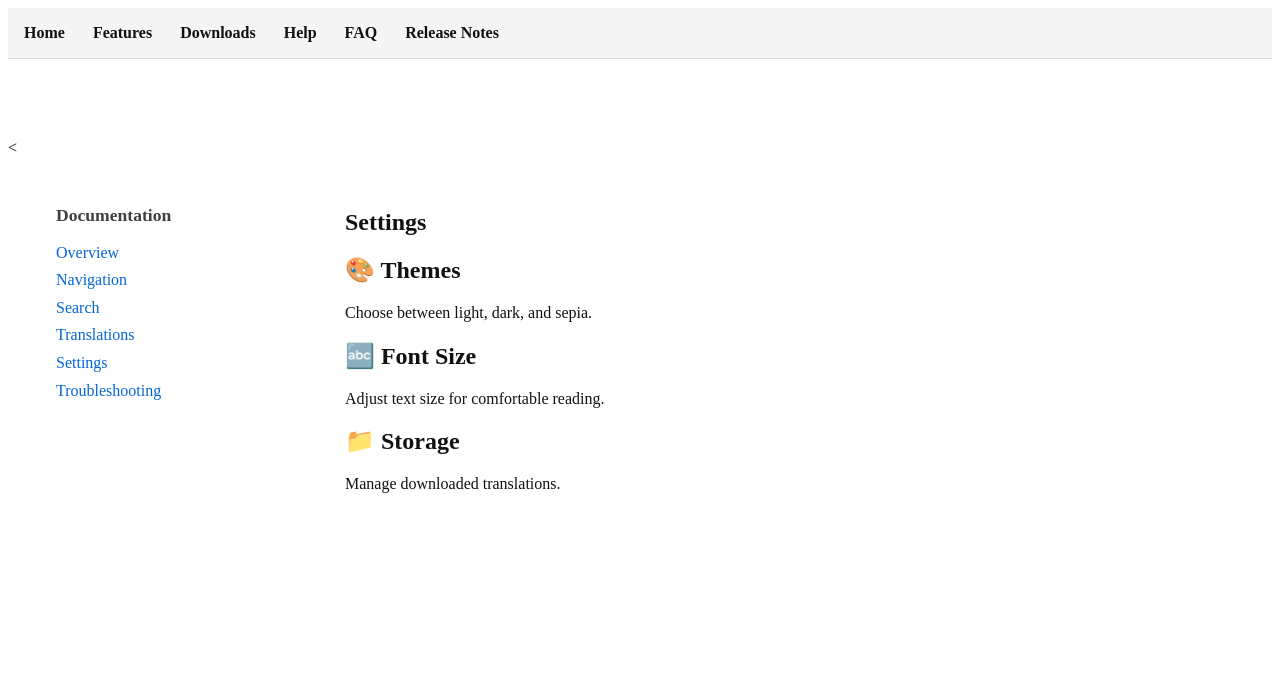
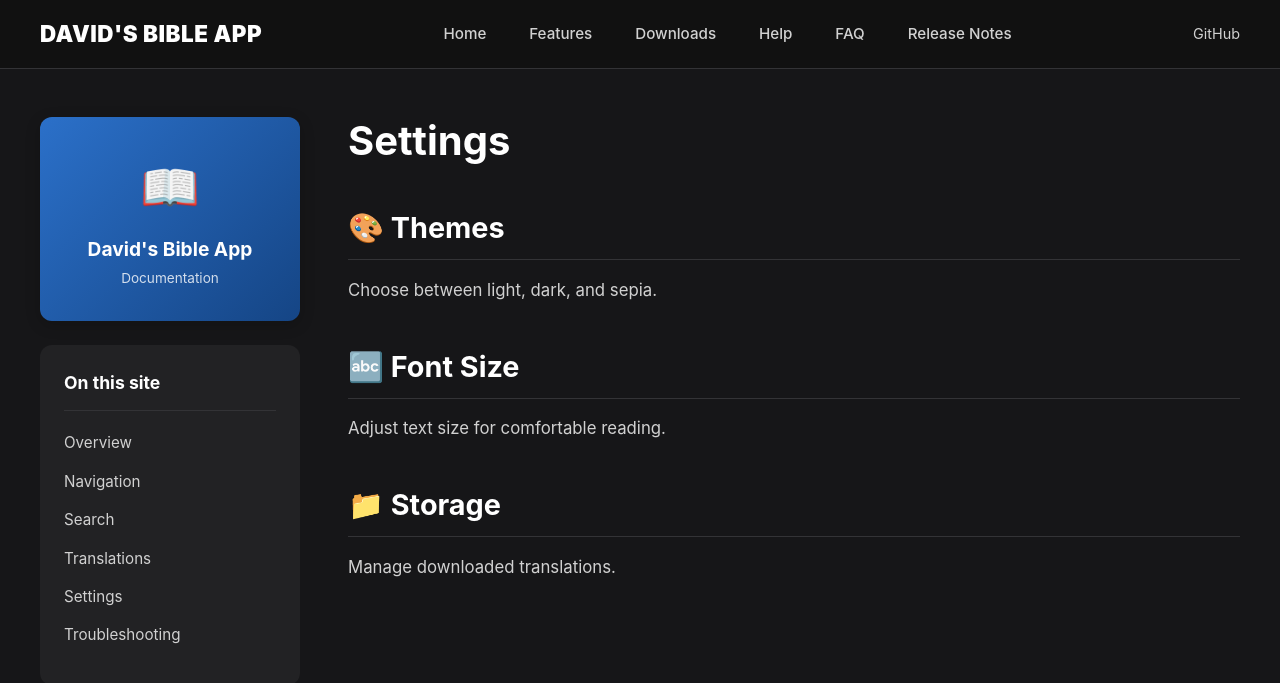
Before and after one commit to Davids-Bible-App/DavidsBibleApp.github, a Jekyll site: the page built from docs/help/settings.md, in a window 1280 px wide. Shown: the top 683 px of the page. Built offline with Jekyll 4.4.1, drawn with Linux system fonts in a browser that asks for light colours.

Commit message:
better take

```diff
--- a/docs/_config.yml
+++ b/docs/_config.yml
@@ -1,17 +1,14 @@
-theme: jekyll-theme-cayman
-
 title: "David’s Bible App"
 description: "A clean, fast, offline Bible study tool — free for everyone."
 show_downloads: false
 
-# Load custom CSS
+# Remove or comment out the 'theme: jekyll-theme-cayman' line
+# so we can use our own custom layout from scratch.
+
 sass:
   style: compressed
 
-include:
-  - assets/css/custom.css
-
-# Navigation (we will render this manually)
+# Navigation
 nav:
   - name: Home
     link: /
--- a/docs/_layouts/default.html
+++ b/docs/_layouts/default.html
@@ -2,34 +2,40 @@
 <html lang="en">
   <head>
     <meta charset="utf-8" />
+    <meta name="viewport" content="width=device-width, initial-scale=1.0" />
     <title>{{ page.title }} | {{ site.title }}</title>
 
-    <!-- Disable Cayman default stylesheet -->
-    <link rel="stylesheet" href="" />
-
-    <!-- Load your custom CSS -->
     <link rel="stylesheet" href="{{ '/assets/css/custom.css' | relative_url }}" />
   </head>
 
   <body>
-    <nav class="navbar">
+    <header class="site-header">
+      <div class="header-inner">
+        <div class="site-title">
+          <a href="{{ '/' | relative_url }}">DAVID'S BIBLE APP</a>
+        </div>
+        <nav class="top-nav">
           {% for item in site.nav %}
           <a href="{{ item.link | relative_url }}">{{ item.name }}</a>
           {% endfor %}
         </nav>
+        <div class="header-icons">
+          <a href="https://github.com/Davids-Bible-App" target="_blank">GitHub</a>
+        </div>
+      </div>
+    </header>
 
-    <section class="hero">
-      {% if page.title == "David’s Bible App" %}
-      <h1>{{ site.title }}</h1>
-      <p>{{ site.description }}</p>
-      {% endif %}
-    </section>
+    <div class="main-container">
+      {% if page.sidebar != false %}
+      <aside class="sidebar-container">
+        <div class="sidebar-hero-card">
+          <div class="sidebar-hero-logo">📖</div>
+          <div class="sidebar-hero-text">David's Bible App</div>
+          <div class="sidebar-hero-sub">Documentation</div>
+        </div>
 
-    <
-    <main class="layout">
-      {% if page.sidebar != false %}
-      <aside class="sidebar">
-        <h3>Documentation</h3>
+        <div class="sidebar-menu">
+          <h3>On this site</h3>
           <ul>
             <li><a href="/help/">Overview</a></li>
             <li><a href="/help/navigation/">Navigation</a></li>
@@ -38,10 +44,11 @@
             <li><a href="/help/settings/">Settings</a></li>
             <li><a href="/help/troubleshooting/">Troubleshooting</a></li>
           </ul>
+        </div>
       </aside>
       {% endif %}
 
-      <section class="content">{{ content }}</section>
-    </main>
+      <main class="content-container">{{ content }}</main>
+    </div>
   </body>
 </html>
--- a/docs/assets/css/custom.css
+++ b/docs/assets/css/custom.css
@@ -1,160 +1,241 @@
-/* Light mode defaults */
+/* Core Variables mimicking the screenshot's dark theme */
 :root {
-  --bg: #ffffff;
-  --text: #111111;
-  --link: #0366d6;
-  --nav-bg: #f5f5f5;
-  --nav-text: #111111;
+  --bg-color: #161618; /* Deep page background */
+  --header-bg: #111111; /* Slightly darker header */
+  --card-bg: #222224; /* Rounded box background */
+  --border-color: #333336; /* Subtle borders */
+
+  --text-main: #d1d1d1;
+  --text-heading: #ffffff;
+  --link-color: #58a6ff;
+
+  --blue-gradient-1: #2b70c9;
+  --blue-gradient-2: #154585;
 }
 
-/* Dark mode */
-@media (prefers-color-scheme: dark) {
-  :root {
-    --bg: #0d1117;
-    --text: #e6edf3;
-    --link: #58a6ff;
-    --nav-bg: #161b22;
-    --nav-text: #e6edf3;
-  }
+body {
+  background-color: var(--bg-color);
+  color: var(--text-main);
+  font-family: -apple-system, BlinkMacSystemFont, "Segoe UI", Roboto, Helvetica, Arial, sans-serif;
+  margin: 0;
+  padding: 0;
+  line-height: 1.6;
 }
 
-/* Apply variables */
-body {
-  background: var(--bg);
-  color: var(--text);
+/* ==================
+   TOP NAVIGATION
+   ================== */
+.site-header {
+  background-color: var(--header-bg);
+  border-bottom: 1px solid var(--border-color);
+  padding: 1rem 2rem;
 }
 
-a {
-  color: var(--link);
+.header-inner {
+  display: flex;
+  justify-content: space-between;
+  align-items: center;
+  max-width: 1200px;
+  margin: 0 auto;
 }
 
-/* Top navigation bar */
-.navbar {
-  background: var(--nav-bg);
-  padding: 1rem;
-  border-bottom: 1px solid rgba(0, 0, 0, 0.1);
+.site-title a {
+  color: var(--text-heading);
+  font-weight: 900;
+  font-size: 1.4rem;
+  text-decoration: none;
+  letter-spacing: 0.5px;
 }
 
-.navbar a {
-  color: var(--nav-text);
-  margin-right: 1.5rem;
-  font-weight: 600;
+.top-nav a {
+  color: var(--text-main);
+  text-decoration: none;
+  margin: 0 1.2rem;
+  font-size: 0.95rem;
+  font-weight: 500;
+  transition: color 0.2s ease;
+}
+
+.top-nav a:hover {
+  color: var(--text-heading);
+}
+
+.header-icons a {
+  color: var(--text-main);
+  text-decoration: none;
+  font-size: 0.9rem;
+}
+
+/* ==================
+   LAYOUT & GRID
+   ================== */
+.main-container {
+  display: flex;
+  gap: 3rem;
+  max-width: 1200px;
+  margin: 3rem auto;
+  padding: 0 2rem;
+}
+
+/* ==================
+   SIDEBAR COMPONENTS
+   ================== */
+.sidebar-container {
+  width: 260px;
+  flex-shrink: 0;
+}
+
+/* The blue gradient card */
+.sidebar-hero-card {
+  background: linear-gradient(135deg, var(--blue-gradient-1), var(--blue-gradient-2));
+  border-radius: 12px;
+  padding: 2rem 1rem;
+  text-align: center;
+  color: white;
+  margin-bottom: 1.5rem;
+  box-shadow: 0 4px 15px rgba(0, 0, 0, 0.2);
+}
+
+.sidebar-hero-logo {
+  font-size: 3rem;
+  margin-bottom: 0.5rem;
+}
+.sidebar-hero-text {
+  font-weight: bold;
+  font-size: 1.2rem;
+}
+.sidebar-hero-sub {
+  font-size: 0.85rem;
+  opacity: 0.8;
+  margin-top: 0.2rem;
+}
+
+/* The dark rounded navigation box */
+.sidebar-menu {
+  background-color: var(--card-bg);
+  border-radius: 12px;
+  padding: 1.5rem;
+}
+
+.sidebar-menu h3 {
+  color: var(--text-heading);
+  margin-top: 0;
+  margin-bottom: 1.2rem;
+  font-size: 1.1rem;
+  border-bottom: 1px solid var(--border-color);
+  padding-bottom: 0.8rem;
+}
+
+.sidebar-menu ul {
+  list-style: none;
+  padding: 0;
+  margin: 0;
+}
+
+.sidebar-menu li {
+  margin-bottom: 0.8rem;
+}
+
+.sidebar-menu a {
+  color: var(--text-main);
+  text-decoration: none;
+  font-size: 0.95rem;
+  transition: color 0.2s;
+}
+
+.sidebar-menu a:hover {
+  color: var(--link-color);
+}
+
+/* ==================
+   MAIN CONTENT
+   ================== */
+.content-container {
+  flex-grow: 1;
+  min-width: 0;
+  padding-bottom: 5rem;
+}
+
+.content-container h1 {
+  font-size: 2.5rem;
+  color: var(--text-heading);
+  margin-top: 0;
+  margin-bottom: 1rem;
+  line-height: 1.2;
+}
+
+.content-container h2 {
+  font-size: 1.8rem;
+  color: var(--text-heading);
+  border-bottom: 1px solid var(--border-color);
+  padding-bottom: 0.5rem;
+  margin-top: 2.5rem;
+  margin-bottom: 1rem;
+}
+
+.content-container p {
+  margin-bottom: 1.5rem;
+  font-size: 1.05rem;
+}
+
+.content-container a {
+  color: var(--link-color);
   text-decoration: none;
 }
 
-.navbar a:hover {
+.content-container a:hover {
   text-decoration: underline;
 }
 
-/* Hero section styling */
-.hero {
-  padding: 3rem 1rem;
-  text-align: center;
+/* ==================
+   SCREENSHOT EXTRAS
+   ================== */
+/* The pill button (like "View on GitHub") */
+.btn-outline {
+  display: inline-flex;
+  align-items: center;
+  background-color: transparent;
+  border: 1px solid var(--link-color);
+  color: var(--link-color) !important;
+  padding: 0.4rem 1.2rem;
+  border-radius: 20px;
+  text-decoration: none !important;
+  font-size: 0.9rem;
+  font-weight: 500;
+  margin-bottom: 1.5rem;
+  transition: all 0.2s;
 }
 
-.hero h1 {
-  margin-bottom: 1rem;
-  font-size: 2.5rem;
+.btn-outline:hover {
+  background-color: rgba(88, 166, 255, 0.1);
 }
 
-.hero p {
-  font-size: 1.2rem;
-  opacity: 0.9;
+/* The little tags (like "getting started" and "jekyll") */
+.tag-container {
+  margin-bottom: 2rem;
+  display: flex;
+  gap: 0.5rem;
 }
 
-/* Feature grid */
-.feature-grid {
-  display: grid;
-  grid-template-columns: repeat(auto-fit, minmax(240px, 1fr));
-  gap: 1.5rem;
-  margin: 2rem 0;
+.tag {
+  background-color: var(--card-bg);
+  color: var(--text-main);
+  border: 1px solid var(--border-color);
+  padding: 0.2rem 0.6rem;
+  border-radius: 4px;
+  font-size: 0.8rem;
 }
 
-.feature-grid h3 {
-  margin-bottom: 0.5rem;
-}
-
-/* Hero spacing override */
-.hero {
-  padding: 3rem 1rem 2rem 1rem;
-  text-align: center;
-}
-
-/* Layout container */
-.layout {
-  display: flex;
-  gap: 2rem;
-  padding: 2rem;
-  max-width: 1200px;
-  margin: auto;
-}
-
-/* Sidebar */
-.sidebar {
-  width: 240px;
-  flex-shrink: 0;
-  padding: 1rem;
-  border-right: 1px solid rgba(255, 255, 255, 0.1);
-}
-
-.sidebar h3 {
-  margin-top: 0;
-  font-size: 1.1rem;
-  opacity: 0.8;
-}
-
-.sidebar ul {
-  list-style: none;
-  padding: 0;
-  margin: 1rem 0 0 0;
-}
-
-.sidebar li {
-  margin-bottom: 0.6rem;
-}
-
-.sidebar a {
-  color: var(--link);
-  text-decoration: none;
-  font-weight: 500;
-}
-
-.sidebar a:hover {
-  text-decoration: underline;
-}
-
-/* Content area */
-.content {
-  flex: 1;
-  min-width: 0;
-}
-
-/* Light mode */
-:root {
-  --bg: #ffffff;
-  --text: #111111;
-  --link: #0366d6;
-  --nav-bg: #f5f5f5;
-  --nav-text: #111111;
-}
-
-/* Dark mode */
-@media (prefers-color-scheme: dark) {
-  :root {
-    --bg: #0d1117;
-    --text: #e6edf3;
-    --link: #58a6ff;
-    --nav-bg: #161b22;
-    --nav-text: #e6edf3;
+/* Mobile Responsiveness */
+@media (max-width: 800px) {
+  .main-container {
+    flex-direction: column;
   }
-
-  .sidebar {
-    border-right: 1px solid rgba(255, 255, 255, 0.15);
+  .sidebar-container {
+    width: 100%;
+  }
+  .header-inner {
+    flex-direction: column;
+    gap: 1rem;
   }
 }
-
-/* Apply theme variables */
-body {
-  background: var(--bg);
-  color: var(--text);
-}
```
Also changed, not shown: docs/index.md (+11 -0 lines). Lines whose indentation alone changed are shown as unchanged.
